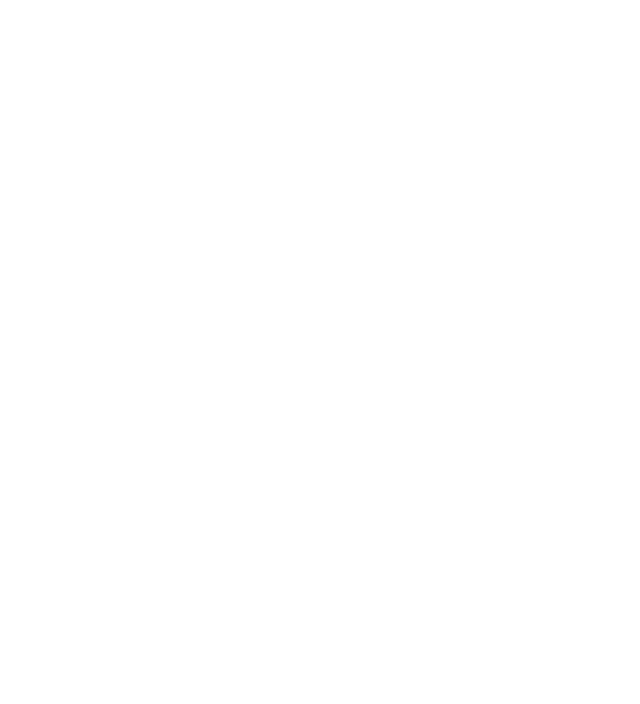
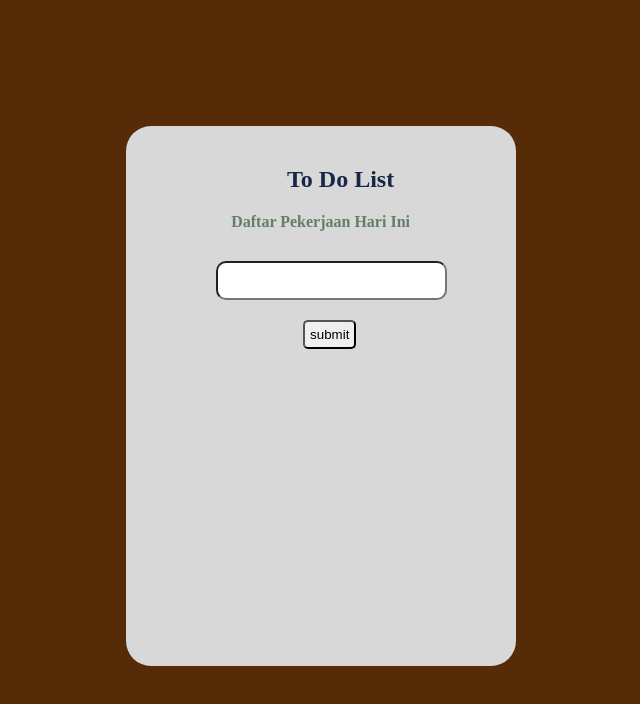
Before and after one commit to dts-kominfo-rea4a/challenge-dom-21abdurr, a website: page index.html in a window 1280 px wide. Shown: the whole page, without its empty margins (388-1028 px from the left). Drawn offline with Linux system fonts and the light colour scheme.

Commit message:
HTML-DOM

```diff
--- a/index.html
+++ b/index.html
@@ -9,33 +9,91 @@
   <body>
     <div id="app">
       <!-- TODO: Buatlah sebuah header dengan id todo-title -->
+      <h2 id="todo-title"> To Do List</h2>
       <!-- TODO: Buatlah sebuah subtitle dengan id todo-subtitle -->
+      <p id="todo-subtitle">Daftar Pekerjaan Hari Ini</p>
 
       <!-- Section: input -->
-      <!-- TODO: Buatlah sebuah input bertipe text dengan id todo-input -->
+        <!-- TODO: Buatlah sebuah input bertipe text dengan id todo-input -->
+      <input id="todo-input" type="text" />
       <!-- TODO: Buatlah sebuah button dengan id todo-submit -->
+      <button id="todo-submit" class="button"> submit</button>
 
       <!-- Section output -->
       <!-- TODO: Buatlah sebuah <ul> dengan id todo-output -->
+      <ul id="todo-output"> </ul>
     </div>
 
     <!-- ! Untuk tantangan ini, script jangan diubah ke external js yah ! -->
     <script>
       // TODO: Deklarasi variable sesuai dengan kebutuhan di sini
-      let button;
-      let input;
-      let output;
 
+      let button = document.querySelector("#todo-submit");
+      let input = document.querySelector("#todo-input");
+      let output = document.querySelector("#todo-output");
       // TODO: Buatlah sebuah fungsi dengan nama fnClickHandler
       // Fungsi yang digunakan untuk menambahkan tulisan
       // Jangan ubah cara deklarasi fungsinya, cukup isi saja
-      function fnClickHandler(toDoItem) {}
+      function fnClickHandler(toDoItem) {
+        let ListDo = document.createElement("li");
+        ListDo.innerText = input.value;
+        output.appendChild(ListDo);
+        input.value = "";
+      }
 
       // TODO: register event onclick / addEventListener untuk button
       // akan menjalankan fungsi fnClickHandler
+      button.addEventListener("click", fnClickHandler);
 
       // TODO: register event onkeypress / addEventListener untuk input
       // sehingga saat di input ditekan enter akan menjalankan fungsi fnClickHandler juga
+      input.addEventListener("keypress", (event) => {
+        if (event.key === "Enter") {
+          fnClickHandler(input.value)
+        }
+      });
     </script>
+
+<style>
+  #app {
+    margin-left: 40%;
+    margin-top: 10%;
+    border-radius: 25px;
+    background: #D8D8D8;
+    padding: 20px;
+    width: 350px;
+    height: 500px;
+    top: 50%;
+    font-weight: bold;
+  }
+
+  body {
+    background-color:#562B08;
+  }
+
+  h2 {
+    text-align: center;
+    color: #182747;
+    margin-left:40px;
+  }
+
+  p {
+    text-align: center;
+    margin-bottom: 30px;
+    color: #647E68;
+  }
+
+  #todo-input {
+    padding: 10px 40px 10px 10px;
+    border-radius: 10px ;
+    margin-bottom: 20px;
+    margin-left: 20%;
+  }
+  #todo-submit {
+    margin-left: 45%;
+    padding : 5px 5px 5px 5px;
+    border-radius: 5px;
+  }
+</style>
   </body>
 </html>
```
